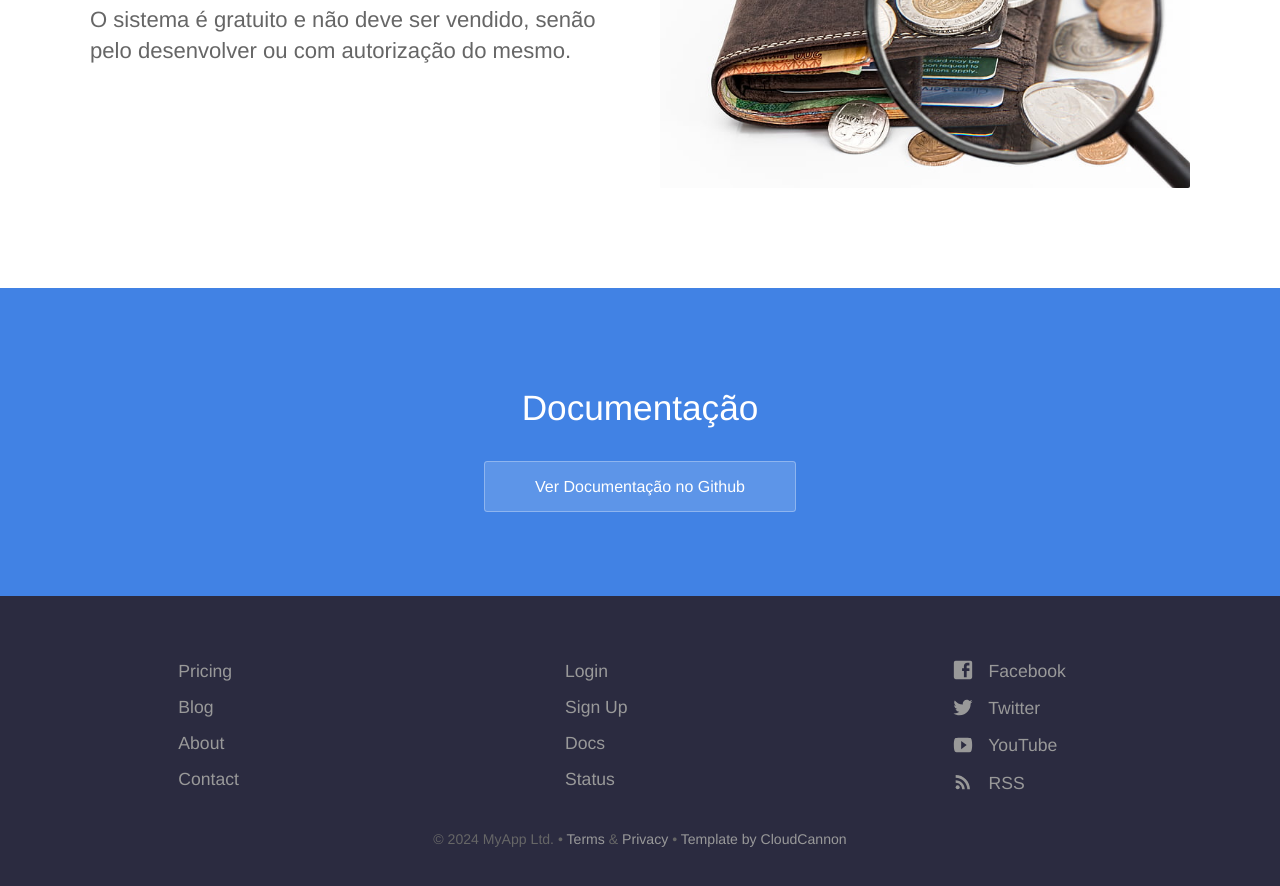
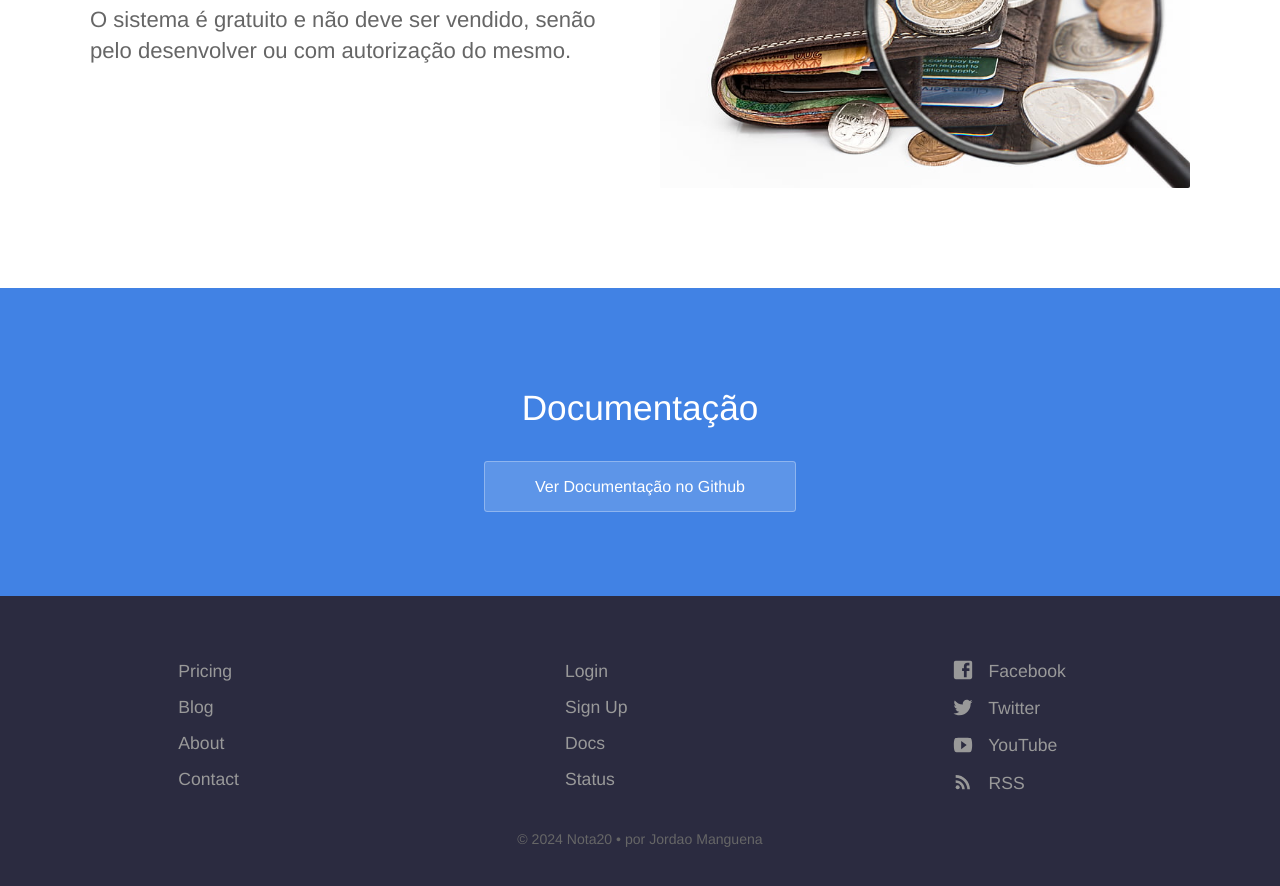
Before and after one commit to Manguena/manguena.github.io, a Jekyll site: the page built from index.html, in a window 1280 px wide and 900 px high, scrolled down 2445 px. Shown: the top 886 px of the window. Built offline with Jekyll 4.4.1, drawn with Linux system fonts in a browser that asks for light colours.

Commit message:
Update default.html
text for the footer

```diff
--- a/_layouts/default.html
+++ b/_layouts/default.html
@@ -44,7 +44,7 @@
 					</ul>
 					{% endfor %}
 				</div>
-				<p class="copyright">&copy; {{ site.time | date: '%Y' }} MyApp Ltd. • <a href="#">Terms</a> &amp; <a href="#">Privacy</a> • <a href="https://cloudcannon.com/">Template by CloudCannon</a></p>
+				<p class="copyright">&copy; {{ site.time | date: '%Y' }} Nota20 • por Jordao Manguena</p>
 			</div>
 		</footer>
 		<script>
```
